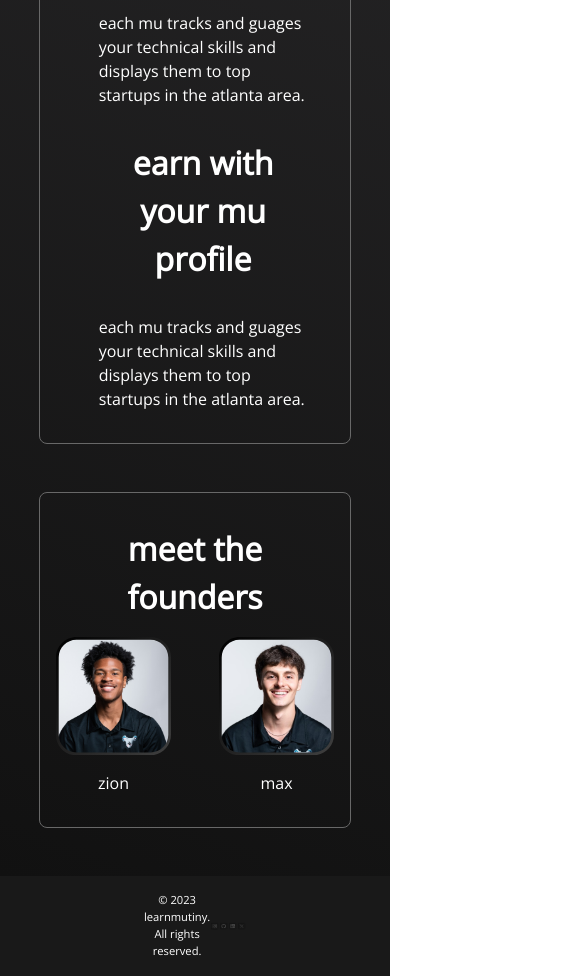
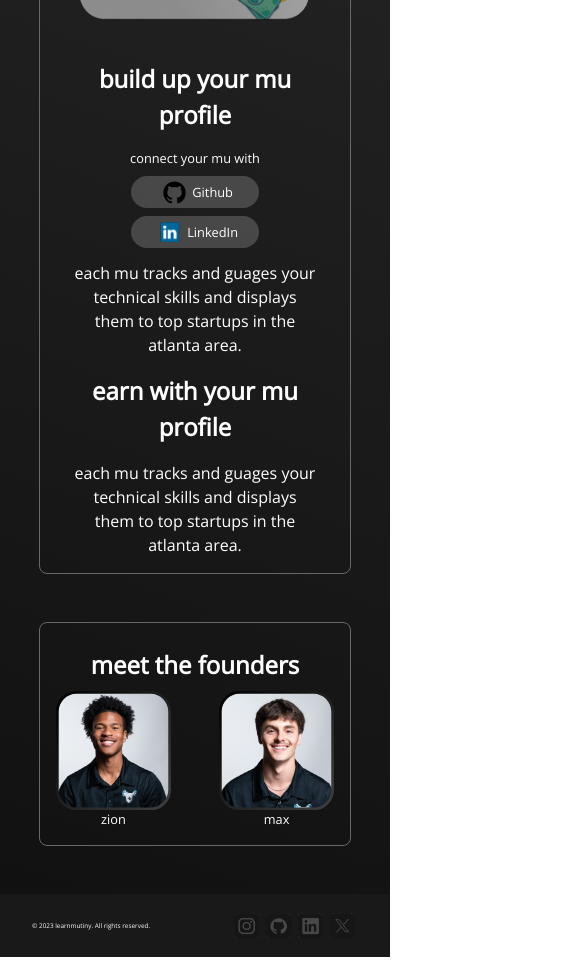
Before and after one commit to zionmelson/website, a React (Vite) app: page / in a window 390 px wide. Shown: the part 920-1896 px from the top of the page, 579 px wide, since content can reach past the window. Built offline with nearby package versions, Linux system fonts and the light colour scheme.

Commit message:
good for today.

```diff
--- a/src/App.css
+++ b/src/App.css
@@ -50,6 +50,7 @@
 .horizontal-content {
   display: flex;
   flex-direction: row;
+  align-items: center;
   justify-content: space-between;
   margin-left: 1rem;
   margin-right: 1rem;
@@ -101,6 +102,7 @@
   justify-content: center;
   margin-left: 0.3rem;
   margin-right: 0.3rem;
+  margin-top: 0.5rem;
   transition: all 0.2s ease-in;
 }
 
@@ -137,17 +139,14 @@
 .h1 {
   font-size: 2rem;
   font-weight: 900;
-  margin: 1rem;
 }
 
 .h2 {
   font-size: 1rem;
-  margin: 1rem;
 }
 
 .h2-para {
   font-size: 1rem;
-  margin: 1rem;
   text-align: start;
 }
 
@@ -163,3 +162,104 @@
   height: 3.5rem;
   margin: 1rem;
 }
+
+@media (max-width: 767px) {
+  .h1 {
+    font-size: 1.5rem;
+    margin: 0.5rem;
+  }
+
+  .h2 {
+    font-size: 0.8rem;
+  }
+
+  .h2-para {
+    text-align: center;
+  }
+
+  .horizontal-content {
+    flex-direction: column;
+    align-items: center;
+    justify-content: center;
+  }
+
+  .horizontal-content-small {
+    flex-direction: column;
+    align-items: center;
+    justify-content: center;
+  }
+
+  .vertical-content {
+    display: flex;
+    flex-direction: column;
+    align-items: center;
+    justify-content: flex-start;
+    text-align: center;
+  }
+
+  .emoji {
+    width: 2.2rem;
+  }
+
+  .emoji-container {
+    width: 8rem;
+    height: 2rem;
+    background-color: #9696965a;
+    padding: 0;
+    align-items: center;
+    justify-content: center;
+    transition: all 0.2s ease-in;
+  }
+
+  .and {
+    display: none;
+  }
+}
+
+@media (min-width: 768px) and (max-width: 1023px) {
+  .h1 {
+    font-size: 2rem;
+  }
+
+  .h2 {
+    font-size: 1.3rem;
+  }
+
+  .horizontal-content {
+    flex-direction: column;
+    align-items: center;
+    justify-content: center;
+  }
+
+  .horizontal-content-small {
+    flex-direction: column;
+    align-items: center;
+    justify-content: center;
+  }
+
+  .vertical-content {
+    display: flex;
+    flex-direction: column;
+    align-items: center;
+    justify-content: flex-start;
+    text-align: center;
+  }
+
+  .emoji {
+    width: 2.5rem;
+  }
+
+  .emoji-container {
+    width: 12rem;
+    height: 2.5rem;
+    background-color: #9696965a;
+    display: flex;
+    align-items: center;
+    justify-content: center;
+    transition: all 0.2s ease-in;
+  }
+
+  .and {
+    display: none;
+  }
+}
--- a/src/Home.jsx
+++ b/src/Home.jsx
@@ -17,19 +17,16 @@ function Home() {
       <div className="main">
         <div className="box">
           <div className="horizontal-content">
-            <div className="content-text">
-              <h1 className="h1">
+            <div className="vertical-content">
+              <h1 className="h1" style={{ margin: "1rem" }}>
                 curious devs recruit for startups with learnmutiny
               </h1>{" "}
-              <h2 className="h2">developers on learnmutiny are paid</h2>
-              <h1 className="h1">build up your mu profile</h1>
               <h2 className="h2">developers on learnmutiny are paid</h2>
             </div>
             <img src={bear} className="logo" alt="bear" />
           </div>
         </div>
         <div className="box">
-          <div className="vertical-content">
           <div className="horizontal-content-small">
             <div className="vertical-content">
               {" "}
@@ -37,13 +34,24 @@ function Home() {
               <img src={money} className="logo" alt="money" />
             </div>
             <div className="vertical-content">
-                <div className="vertical-content">
+              <h1 className="h1" style={{ margin: "1rem" }}>
+                build up your mu profile
+              </h1>
+              <h2
+                className="h2"
+                style={{
+                  gap: 0,
+                  justifyContent: "center",
+                  alignItems: "center",
+                  textAlign: "center",
+                  marginBottom: "0.8rem",
+                }}
+              >
                 <span
                   style={{
-                      display: "flex",
-                      flexDirection: "row",
-                      alignItems: "center",
+                    gap: 0,
                   }}
+                  className="horizontal-content"
                 >
                   {" "}
                   connect your mu with
@@ -52,31 +60,27 @@ function Home() {
                       <img src={git} className="emoji" alt="mu" /> Github
                     </span>{" "}
                   </a>
-                    and{" "}
-                    <a
-                      href="https:linkedin.com"
-                      target="_blank"
-                      rel="noreferrer"
-                    >
+                  <p className="and">and</p>{" "}
+                  <a href="https:linkedin.com" target="_blank" rel="noreferrer">
                     <span className="emoji-container">
                       {" "}
                       <img src={link} className="emoji" alt="mu" /> LinkedIn
                     </span>
                   </a>
                 </span>
-
+              </h2>
               <h2 className="h2-para">
                 each mu tracks and guages your technical skills and displays
                 them to top startups in the atlanta area.
               </h2>
-                </div>
               <div className="vertical-content">
-                  <h1 className="h1">earn with your mu profile</h1>
+                <h1 className="h1" style={{ margin: "1rem" }}>
+                  earn with your mu profile
+                </h1>
                 <h2 className="h2-para">
                   each mu tracks and guages your technical skills and displays
                   them to top startups in the atlanta area.
                 </h2>
-                </div>
               </div>
             </div>
           </div>
--- a/src/components/Components.css
+++ b/src/components/Components.css
@@ -185,6 +185,25 @@
     width: 100%;
     display: block;
   }
+
+  .footer {
+    width: 100%;
+    padding-right: 2rem;
+    padding-left: 2rem;
+    padding-top: 1rem;
+    padding-bottom: 1rem;
+    font-size: 0.4rem;
+    background-color: rgba(0, 0, 0, 0.9);
+    color: #fff;
+    display: flex;
+    text-align: center;
+    align-items: center;
+    justify-content: space-between;
+  }
+
+  .social {
+    width: 2rem;
+  }
 }
 
 @media (min-width: 768px) and (max-width: 1023px) {
@@ -232,6 +251,17 @@
     justify-content: center;
   }
 
+  .support-logo {
+    background: linear-gradient(20deg, #111111, #664657);
+    width: 3.5rem;
+    height: 3.5rem;
+    margin: 1rem;
+    padding: 0;
+    display: flex;
+    align-items: center;
+    justify-content: center;
+  }
+
   .full-logo {
     display: none;
   }
--- a/src/pages/Contact.jsx
+++ b/src/pages/Contact.jsx
@@ -16,13 +16,7 @@ export default function Contact() {
           <div className="vertical-content">
             <h1 className="h1">ready to join?</h1>
             <h2 className="h2">
-              <span
-                style={{
-                  display: "flex",
-                  flexDirection: "row",
-                  alignItems: "center",
-                }}
-              >
+              <span className="vertical-content">
                 hey it&apos;s zia, and i&apos;m here to help you get you access
                 to{" "}
                 <span className="emoji-container">
```
Lines whose indentation alone changed are shown as unchanged.
